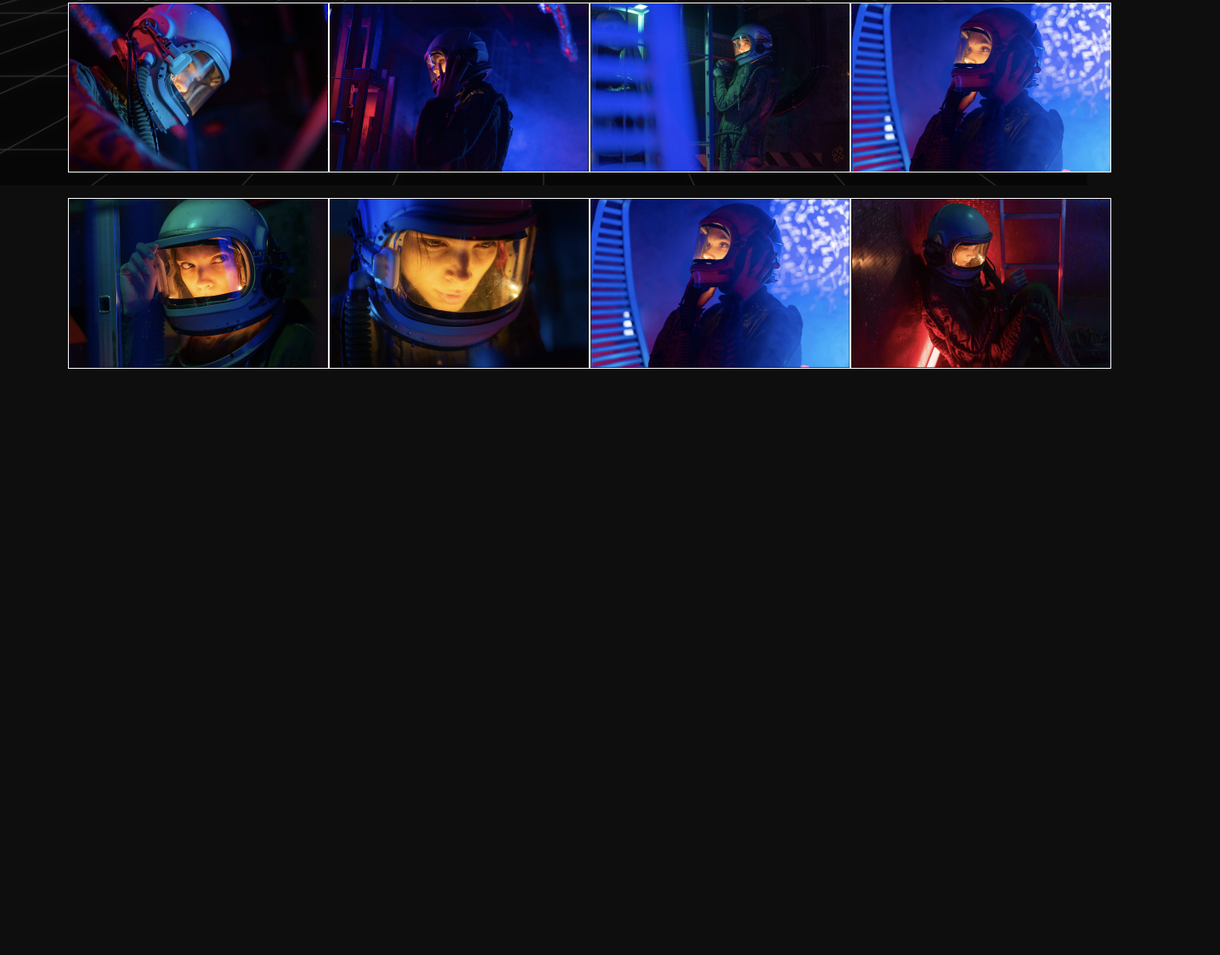
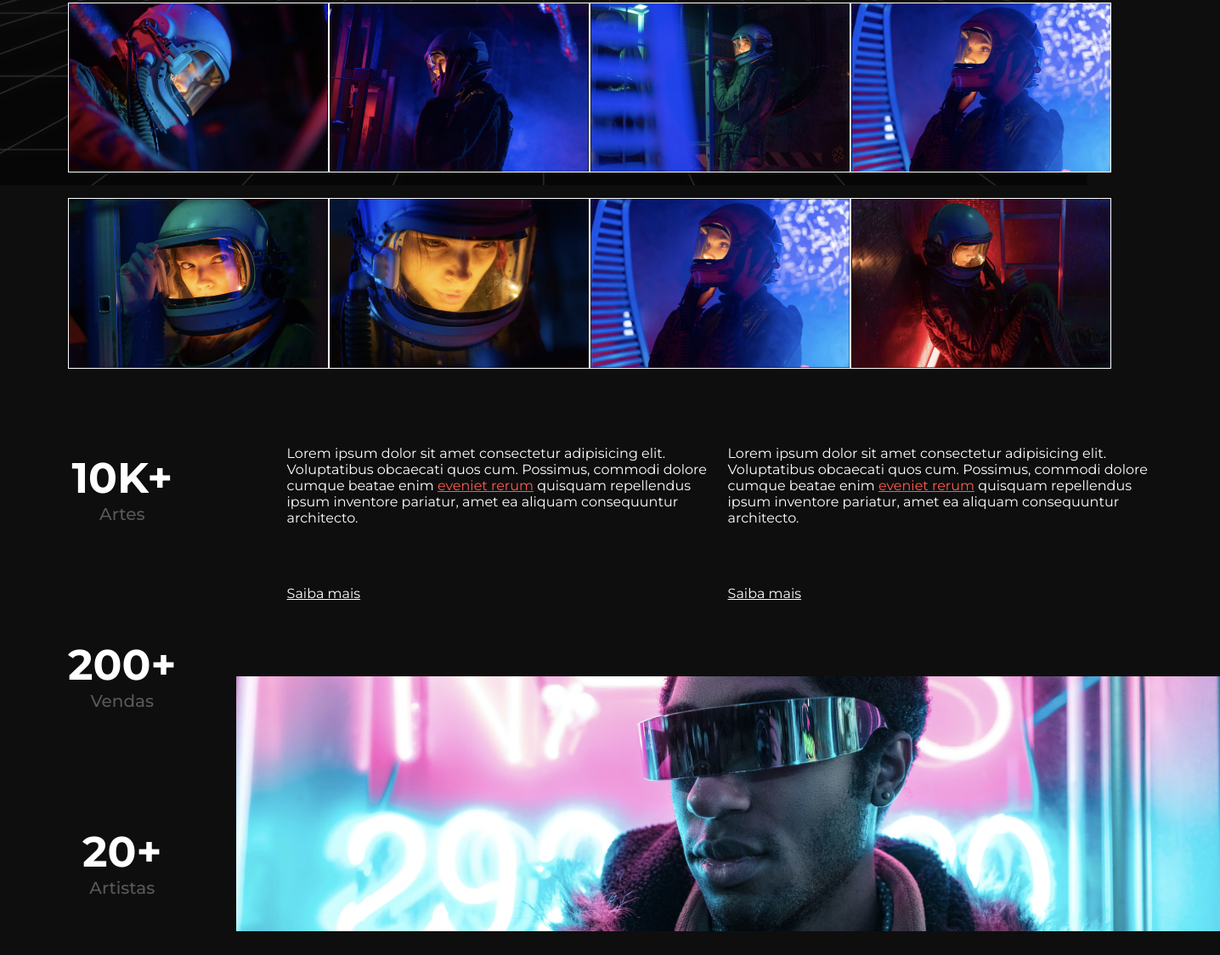
Before and after one commit to lucascprazeres/rocket-nft, a plain HTML site: page index.html in a window 1280 px wide. Shown: the part 582-1706 px from the top of the page at 85% size, 1436 px wide, since content can reach past the window. Before the commit the page ends 1016 px from the top, so only its background shows below. Drawn offline with Linux system fonts and the light colour scheme.

Commit message:
feat: add details section

```diff
--- a/index.html
+++ b/index.html
@@ -69,6 +69,45 @@
         <img src="public/assets/galeria-8.png" alt="NFT 8">
       </div>
     </section>
+
+    <section id="details">
+      <div id="details-number">
+        <span>
+          <strong>10K+</strong>
+          Artes
+        </span>
+
+        <span>
+          <strong>200+</strong>
+          Vendas
+        </span>
+
+        <span>
+          <strong>20+</strong>
+          Artistas
+        </span>
+      </div>
+      <div id="details-text">
+        <div>
+          <p>
+            Lorem ipsum dolor sit amet consectetur adipisicing elit.
+            Voluptatibus obcaecati quos cum.
+            Possimus, commodi dolore cumque beatae enim <a href="#">eveniet rerum</a> quisquam repellendus ipsum inventore pariatur, amet ea aliquam consequuntur architecto. <br>
+          </p>
+          <a href="#">Saiba mais</a>
+        </div>
+
+        <div>
+          <p>
+            Lorem ipsum dolor sit amet consectetur adipisicing elit.
+            Voluptatibus obcaecati quos cum.
+            Possimus, commodi dolore cumque beatae enim <a href="#">eveniet rerum</a> quisquam repellendus ipsum inventore pariatur, amet ea aliquam consequuntur architecto. <br>
+          </p>
+          <a href="#">Saiba mais</a>
+        </div>
+      </div>
+      <img id="details-banner" src="/public/assets/banner.png" alt="Banner"/>
+    </section>
   </main>
 </body>
 
--- a/styles.css
+++ b/styles.css
@@ -114,3 +114,56 @@ section#gallery div {
 section#gallery img {
   border: 1px solid var(--text-color);
 }
+
+section#details {
+  height: 660px;
+  display: grid;
+  grid-template-areas:
+    "number text text"
+    "number image image";
+}
+
+#details-number {
+  display: flex;
+  flex-direction: column;
+  align-items: center;
+  justify-content: space-around;
+  grid-area: number;
+  padding-right: 70px;
+
+  font-size: 20px;
+  font-weight: 500;
+  color: var(--subtitle-color);
+  text-align: center;
+}
+
+#details-number strong {
+  font-size: 50px;
+  color: var(--text-color);
+}
+
+#details-text {
+  display: flex;
+  grid-area: text;
+  padding: 60px;
+  font-size: 16px;
+}
+
+#details-text p {
+  margin-bottom: 70px;
+}
+
+#details-text p a {
+  color: var(--color-logo);
+}
+
+#details-text a {
+  color: var(--text-color);
+}
+
+#details-image {
+  height: 100px;
+  grid-area: image;
+  background: url(/public/assets/banner.png) no-repeat center;
+  background-size: cover;
+}
```
Also changed, not shown: public/assets/banner.png (added).
